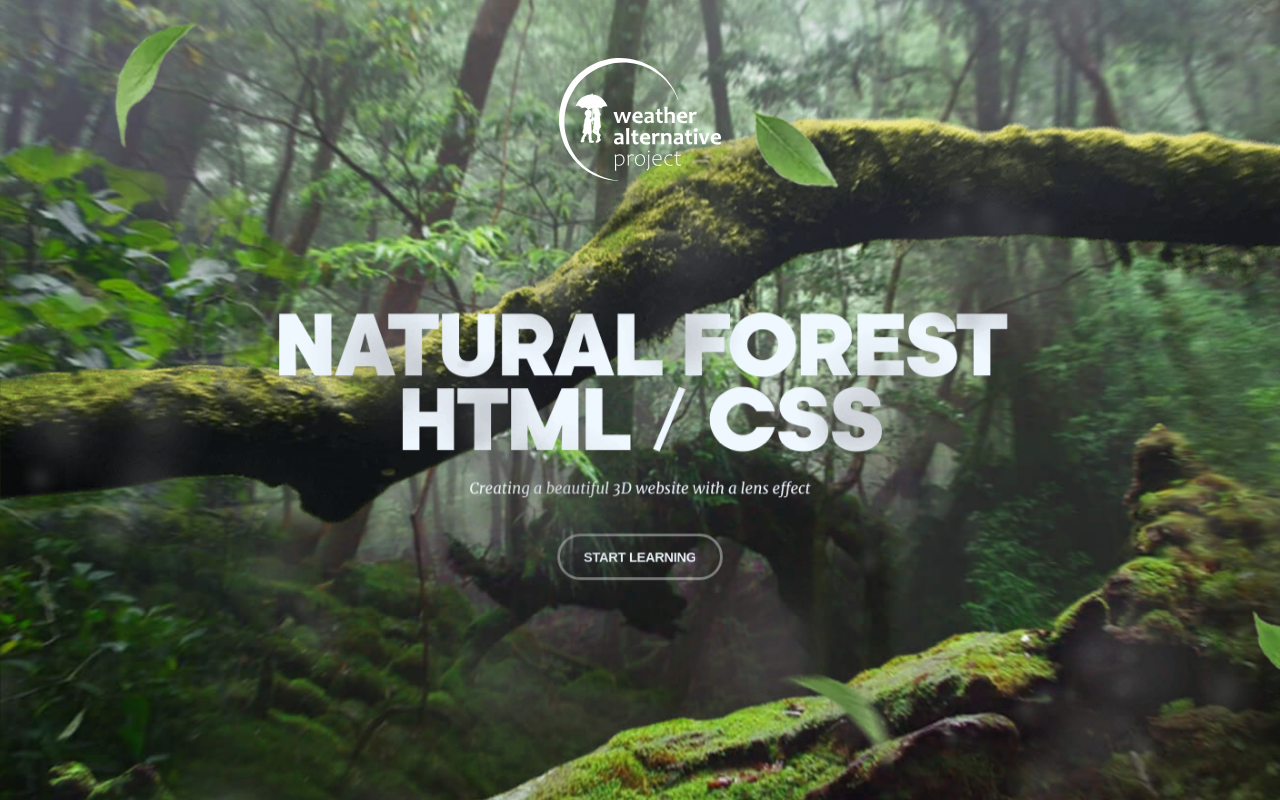
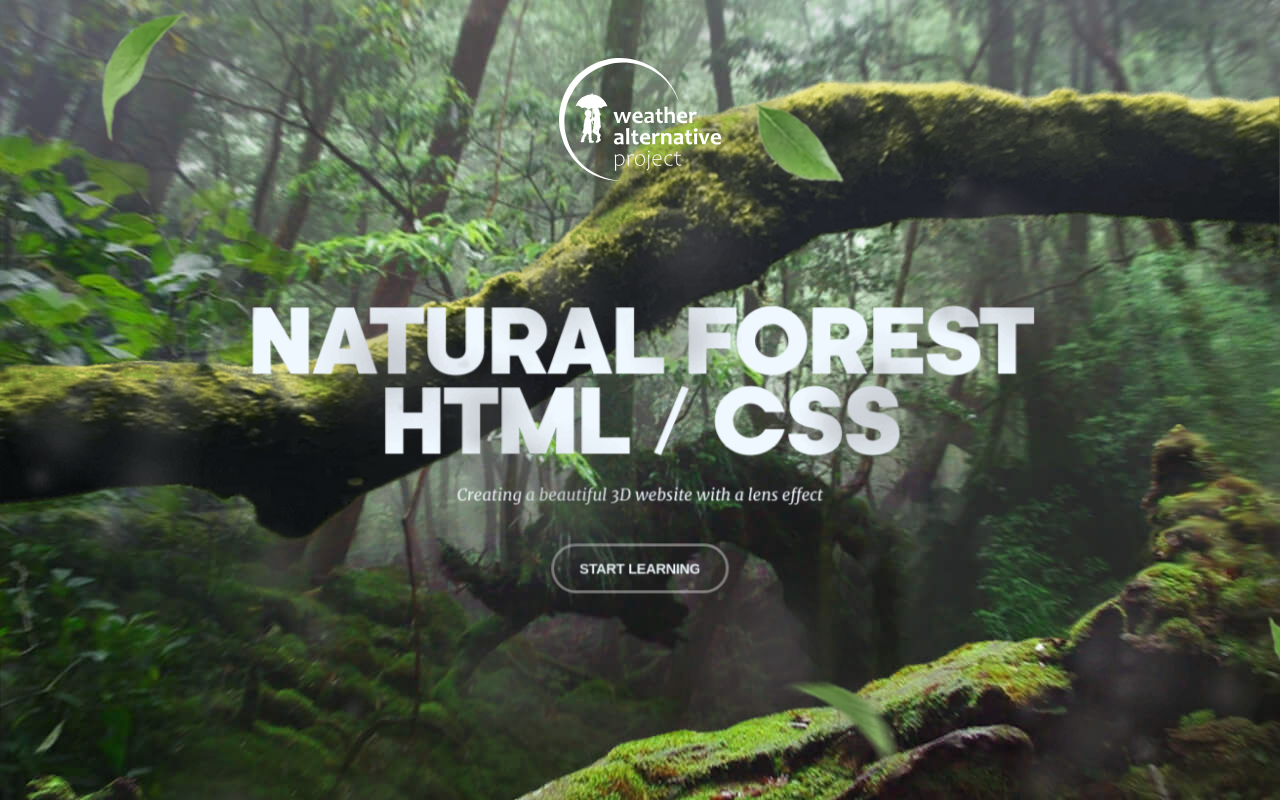
Before and after one commit to YuriyMtrofanov/parallax, a React (Create React App) app: page / in a window 1280 px wide. Built offline with nearby package versions, Linux system fonts and the light colour scheme.

Commit message:
some chainges with the layers position

```diff
--- a/src/App.css
+++ b/src/App.css
@@ -77,23 +77,23 @@
   }
 
   .layer-1 {
-    transform: translateZ(-100px) scale(1.06);
+    transform: translateZ(-60px) scale(1.06);
   }
 
   .layer-2 {
-    transform: translateZ(50px) scale(0.8);
+    transform: translateZ(160px) scale(0.8);
   }
 
   .layer-3 {
-    transform: translateZ(120px) scale(0.8);
+    transform: translateZ(180px) scale(0.8);
   }
 
   .layer-4 {
-    transform: translateZ(190px) scale(0.8);
+    transform: translateZ(200px) scale(0.8);
   }
 
   .layer-5 {
-    transform: translateZ(200px) scale(0.9);
+    transform: translateZ(220px) scale(0.9);
   }
 
   .layer-6 {
```
